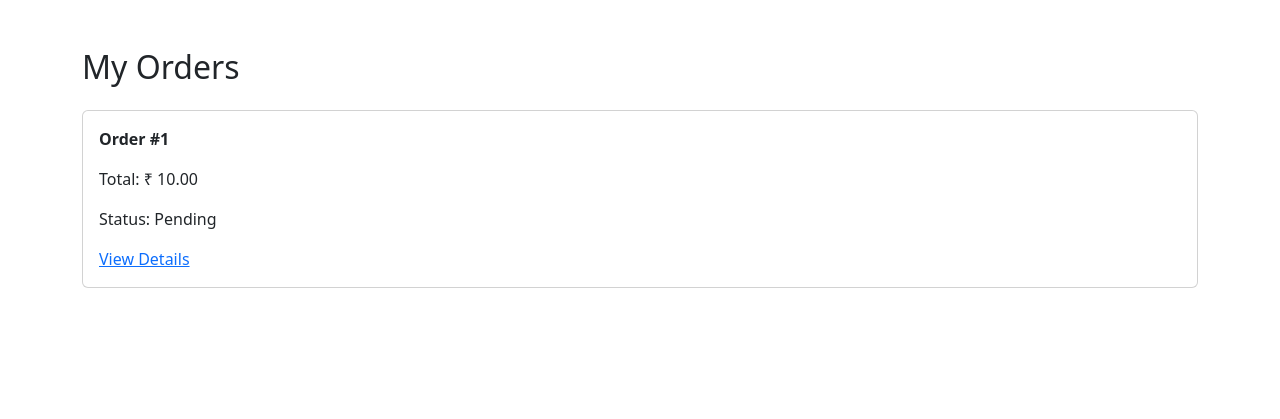
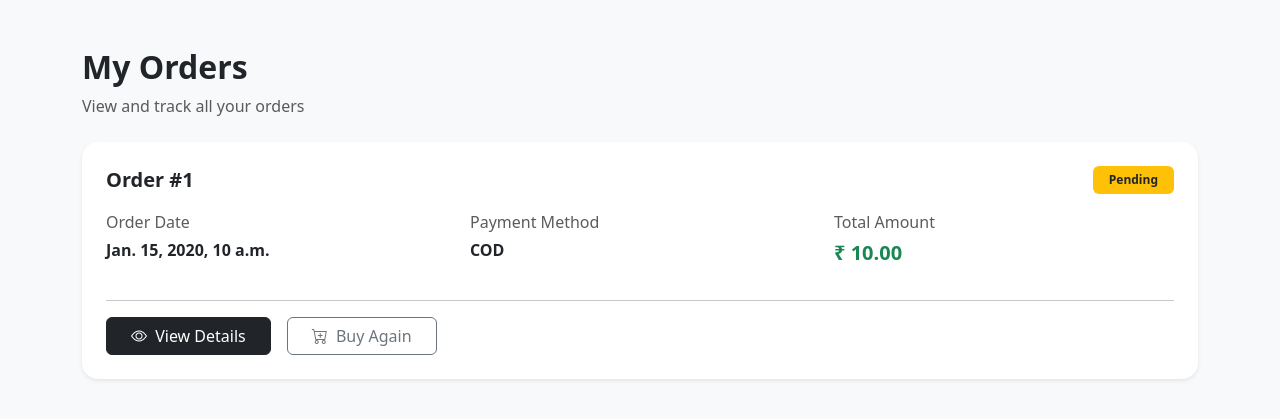
Before and after one commit to Mansikerai/ShopNexa1, a Django app: page /orders/my-orders/ in a window 1280 px wide. Shown: the top 419 px of the page. Run offline with Django 5.2, Linux system fonts and the light colour scheme; a user stored in the database is signed in; tables that the repository leaves empty hold one stand-in row (values such as "Sample post").

Commit message:
Initial commit - ShopNexa project

```diff
--- a/orders/templates/orders/my_orders.html
+++ b/orders/templates/orders/my_orders.html
@@ -1,24 +1,109 @@
 <!DOCTYPE html>
-<html>
+<html lang="en">
 <head>
-    <title>My Orders</title>
+    <meta charset="UTF-8">
+    <title>My Orders | ShopNexa</title>
+
+    <!-- Bootstrap CSS -->
     <link href="https://cdn.jsdelivr.net/npm/bootstrap@5.3.2/dist/css/bootstrap.min.css" rel="stylesheet">
+
+    <!-- Bootstrap Icons -->
+    <link href="https://cdn.jsdelivr.net/npm/bootstrap-icons/font/bootstrap-icons.css" rel="stylesheet">
 </head>
-<body>
 
-<div class="container mt-5">
-    <h2 class="mb-4">My Orders</h2>
+<body class="bg-light">
 
-  {% for order in orders %}
-    <div class="card mb-3 p-3">
-    <p><strong>Order #{{ order.id }}</strong></p>
-    <p>Total: ₹ {{ order.total_amount }}</p>
-    <p>Status: {{ order.status }}</p>
-    <a href="{% url 'order_summary' order.id %}">View Details</a>
-</div>
-{% empty %}
-<p>No orders found.</p>
-{% endfor %}
+<div class="container my-5">
+
+    <!-- Page Header -->
+    <div class="mb-4">
+        <h2 class="fw-bold">My Orders</h2>
+        <p class="text-muted">View and track all your orders</p>
+    </div>
+
+    {% if orders %}
+        {% for order in orders %}
+        <div class="card border-0 shadow-sm rounded-4 mb-4">
+            <div class="card-body p-4">
+
+                <!-- Order Header -->
+                <div class="d-flex justify-content-between align-items-center mb-3">
+                    <h5 class="fw-semibold mb-0">
+                        Order #{{ order.id }}
+                    </h5>
+
+                    {% if order.status == "Pending" %}
+                        <span class="badge bg-warning text-dark px-3 py-2">
+                            Pending
+                        </span>
+                    {% elif order.status == "Delivered" %}
+                        <span class="badge bg-success px-3 py-2">
+                            Delivered
+                        </span>
+                    {% elif order.status == "Cancelled" %}
+                        <span class="badge bg-danger px-3 py-2">
+                            Cancelled
+                        </span>
+                    {% else %}
+                        <span class="badge bg-secondary px-3 py-2">
+                            {{ order.status }}
+                        </span>
+                    {% endif %}
+                </div>
+
+                <!-- Order Details -->
+                <div class="row mb-3">
+                    <div class="col-md-4">
+                        <p class="text-muted mb-1">Order Date</p>
+                        <p class="fw-semibold">{{ order.created_at }}</p>
+                    </div>
+
+                    <div class="col-md-4">
+                        <p class="text-muted mb-1">Payment Method</p>
+                        <p class="fw-semibold">{{ order.payment_method }}</p>
+                    </div>
+
+                    <div class="col-md-4">
+                        <p class="text-muted mb-1">Total Amount</p>
+                        <p class="fw-bold fs-5 text-success">
+                            ₹ {{ order.total_amount }}
+                        </p>
+                    </div>
+                </div>
+
+                <hr>
+
+                <!-- Action Buttons -->
+                <div class="d-flex flex-wrap gap-3">
+                    <a href="{% url 'order_summary' order.id %}"
+                       class="btn btn-dark px-4">
+                        <i class="bi bi-eye me-1"></i> View Details
+                    </a>
+
+                    <a href="{% url 'product_list' %}"
+                       class="btn btn-outline-secondary px-4">
+                        <i class="bi bi-cart-plus me-1"></i> Buy Again
+                    </a>
+                </div>
+
+            </div>
+        </div>
+        {% endfor %}
+
+    {% else %}
+        <!-- No Orders -->
+        <div class="text-center bg-white p-5 rounded-4 shadow-sm">
+            <i class="bi bi-bag-x fs-1 text-muted"></i>
+            <h4 class="mt-3">No Orders Found</h4>
+            <p class="text-muted">
+                You haven’t placed any orders yet.
+            </p>
+
+            <a href="{% url 'product_list' %}" class="btn btn-dark mt-3">
+                Start Shopping
+            </a>
+        </div>
+    {% endif %}
 
 </div>
 
--- a/orders/views.py
+++ b/orders/views.py
@@ -64,3 +64,26 @@ def order_summary(request, order_id):
         "order": order,
         "items": items
     })
+
+def place_order(request):
+    cart_items = CartItem.objects.filter(user=request.user)
+
+    order = Order.objects.create(user=request.user)
+
+    for item in cart_items:
+        OrderItem.objects.create(
+            order=order,
+            product=item.product,
+            product_name=item.product.name,
+            product_price=item.product.price,
+            quantity=item.quantity,
+            total_price=item.product.price * item.quantity
+        )
+
+        # reduce stock
+        item.product.stock -= item.quantity
+        if item.product.stock <= 0:
+            item.product.is_active = False
+        item.product.save()
+
+    cart_items.delete()
--- a/products/models.py
+++ b/products/models.py
@@ -14,6 +14,9 @@ class Product(models.Model):
     category = models.ForeignKey(Category, on_delete=models.CASCADE)
     description = models.TextField()
 
+    stock = models.PositiveIntegerField(default=0)
+    is_active = models.BooleanField(default=True)
+
 
     def __str__(self):
         return self.name
```
Also changed, not shown: cart/models.py (+13 -2 lines), cart/views.py (+26 -5 lines), orders/templates/orders/order_summary.html (+67 -17 lines), products/templates/products/product_detail.html (+15 -8 lines), products/templates/products/product_list.html (+7 -0 lines), cart/migrations/0007_add_cartitem_snapshot_fields.py (added), cart/migrations/0008_merge_20260116_1819.py (added), cart/migrations/0009_alter_cartitem_price_alter_cartitem_product_and_more.py (added), products/migrations/0004_add_stock_fields.py (added).
